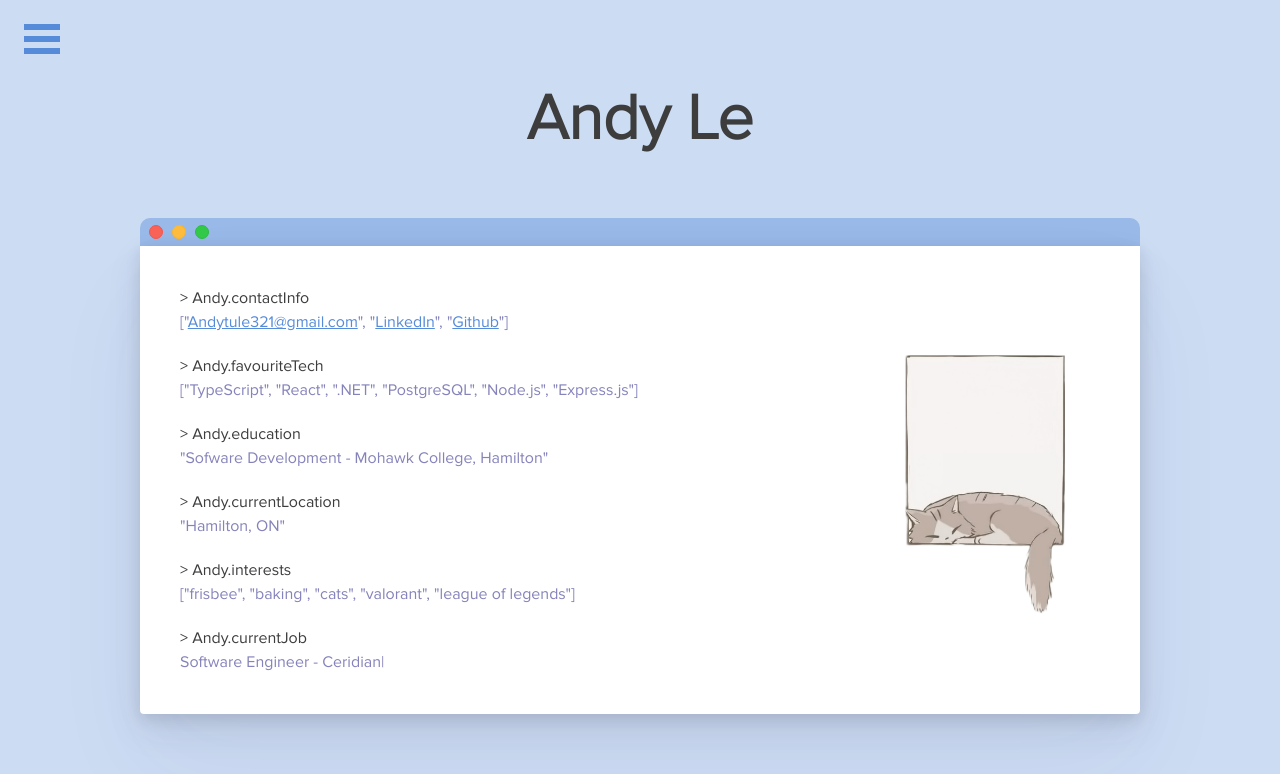
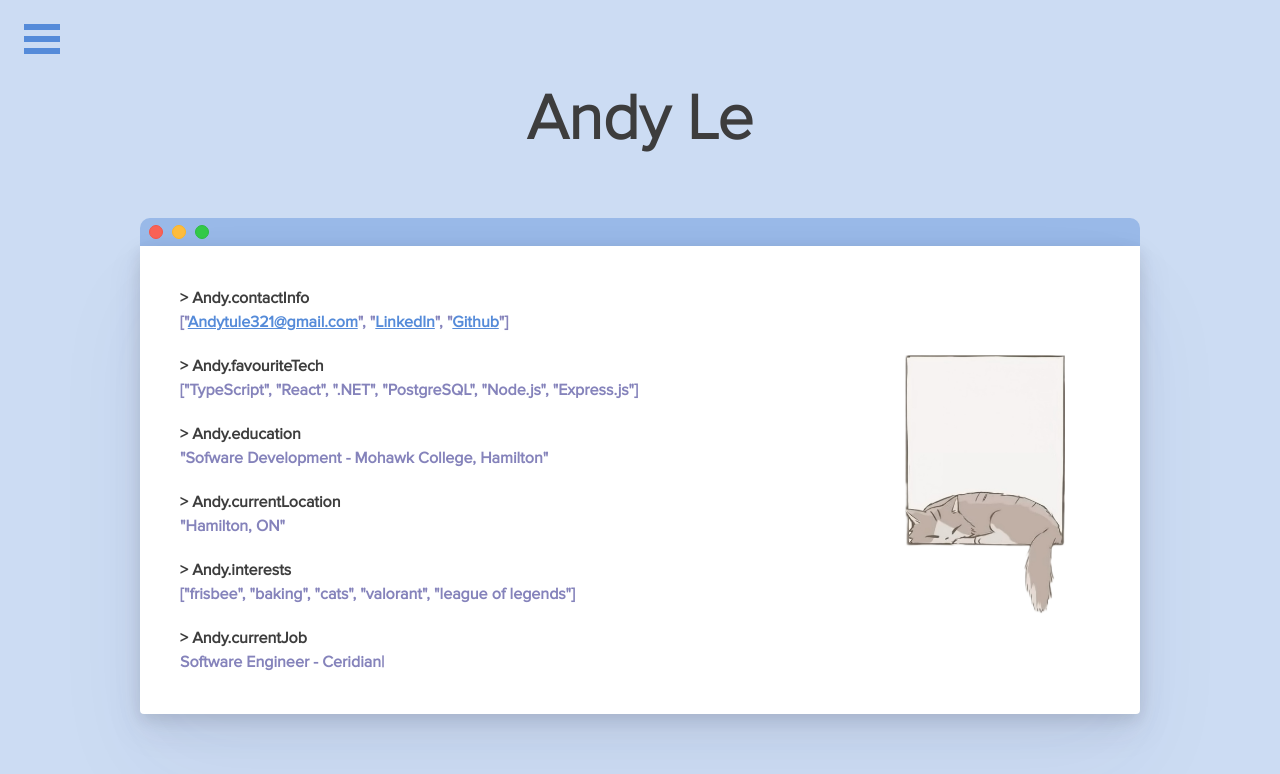
Before and after one commit to Andytule/andytule.github.io, a React (Create React App) app: page / in a window 1280 px wide. Shown: the top 774 px of the page. Built offline with nearby package versions, Linux system fonts and the light colour scheme.

Commit message:
Thickened the font

```diff
--- a/src/App.scss
+++ b/src/App.scss
@@ -4,6 +4,7 @@
   color: $black-1;
   font-family: "Proxima Nova", sans-serif;
   font-size: $font-size-base;
+  font-weight: 700;
   height: 100%;
 
   .routes {
```
